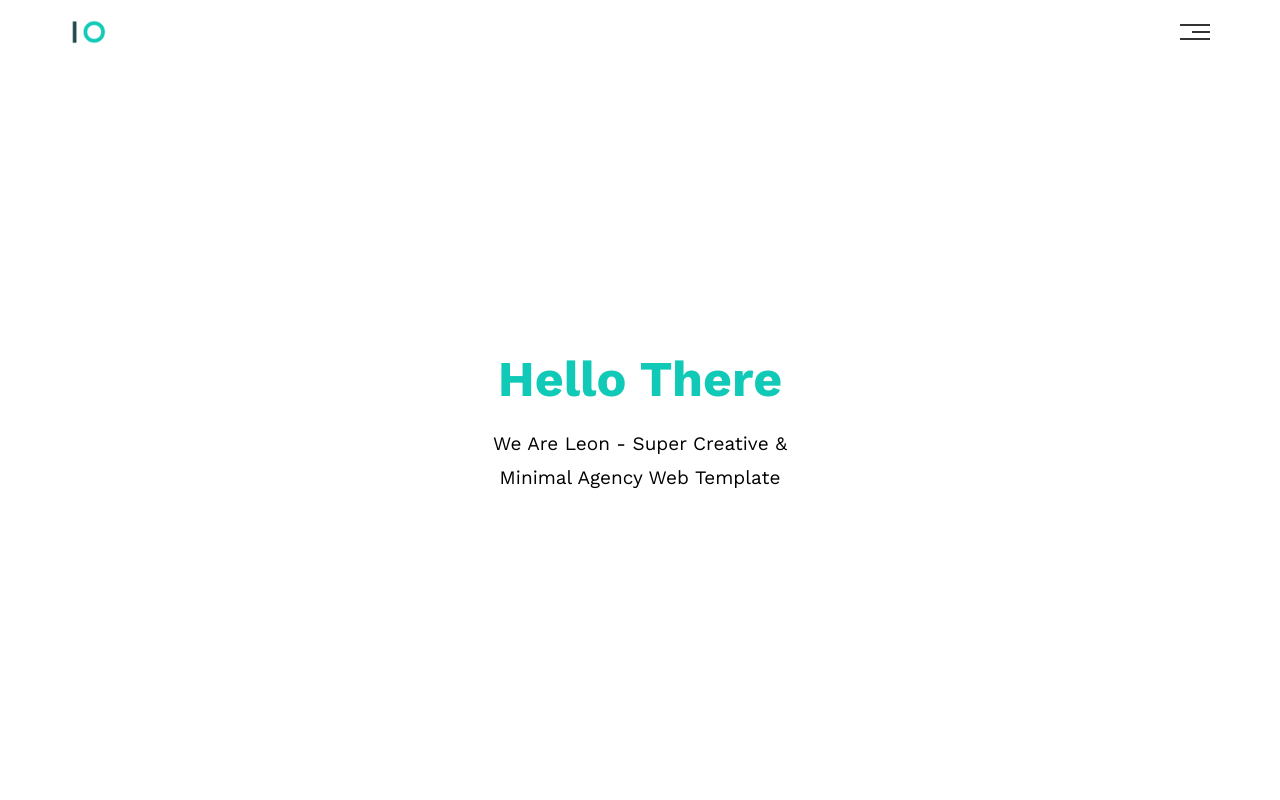
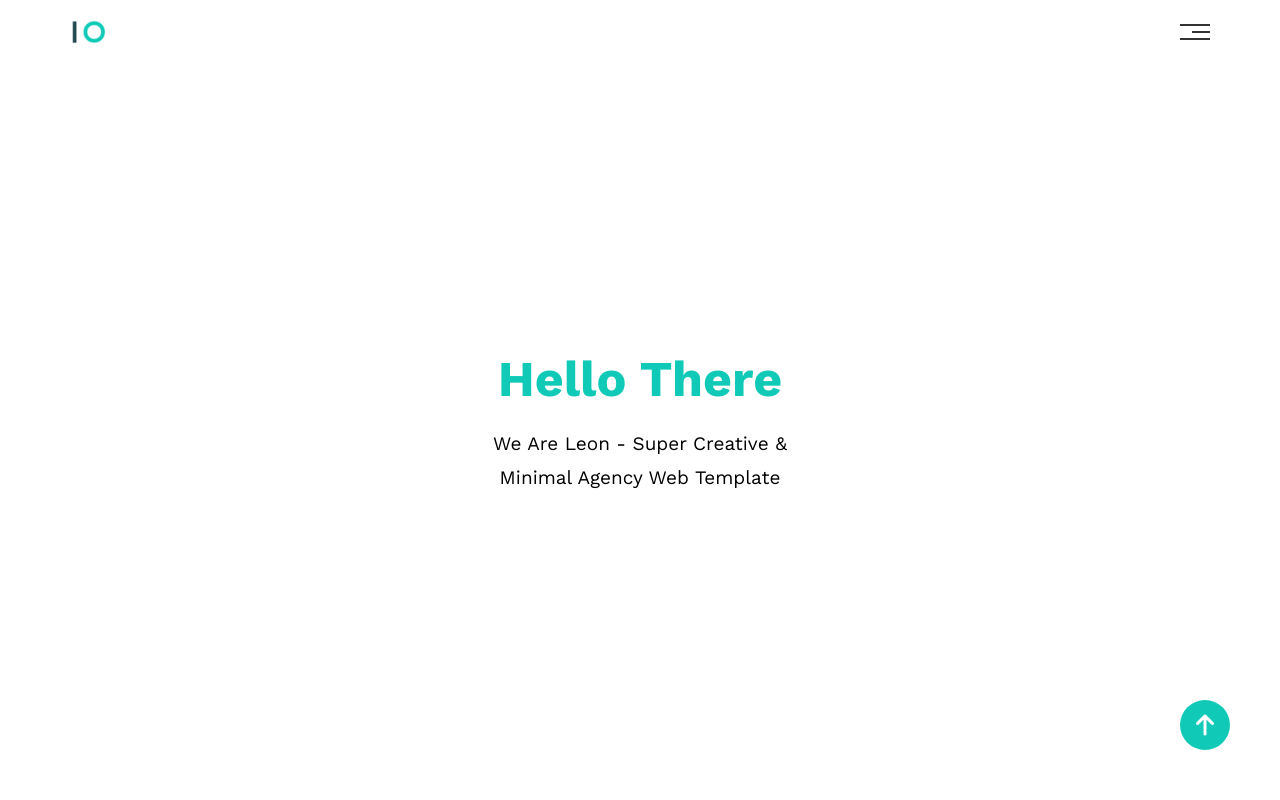
Before and after one commit to Moazosama2004/Html_And_Css_Template_one, a plain HTML site: page index.html in a window 1280 px wide. Shown: the top 800 px of the page. Drawn offline with nearby package versions, Linux system fonts and the light colour scheme.

Commit message:
main update

```diff
--- a/index.html
+++ b/index.html
@@ -14,6 +14,12 @@
         <link href="https://fonts.googleapis.com/css2?family=Work+Sans:wght@200;300;400;500;600;700;800&#038;display=swap" rel="stylesheet"/>
 </head>
 <body>
+    <!--Start Scroll Button -->
+    <a href="#" class="btn-top">
+        <i class="fa-solid fa-arrow-up"></i>
+    </a>
+    <!--End Scroll Button -->
+
     <!-- Start Header -->
     <div class="header">
         <div class="container">
@@ -34,7 +40,6 @@
         </div>
     </div>
     <!-- End Header -->
-
     <!-- Start Landing Section -->
     <div class="landing">
         <div class="intro-text">
@@ -43,7 +48,6 @@
         </div>
     </div>
     <!-- End Landing Section -->
-
     <!-- Start Features -->
     <div class="features">
         <div class="container">
@@ -156,7 +160,6 @@
         </div>
     </div>
     <!-- End Portfolio -->
-
     <!-- Start About -->
     <div class="about">
     <div class="container">
@@ -182,7 +185,6 @@
     </div>
     </div>
     <!-- End About -->
-
     <!-- Start Contact -->
     <div class="contact">
         <div class="container">
@@ -201,7 +203,6 @@
         </div>
     </div>
     <!-- End Contact -->
-
     <!-- Start Footer -->
     <div class="footer">
         &copy; 2021 <span>Leon</span> All Right Reserved
```
